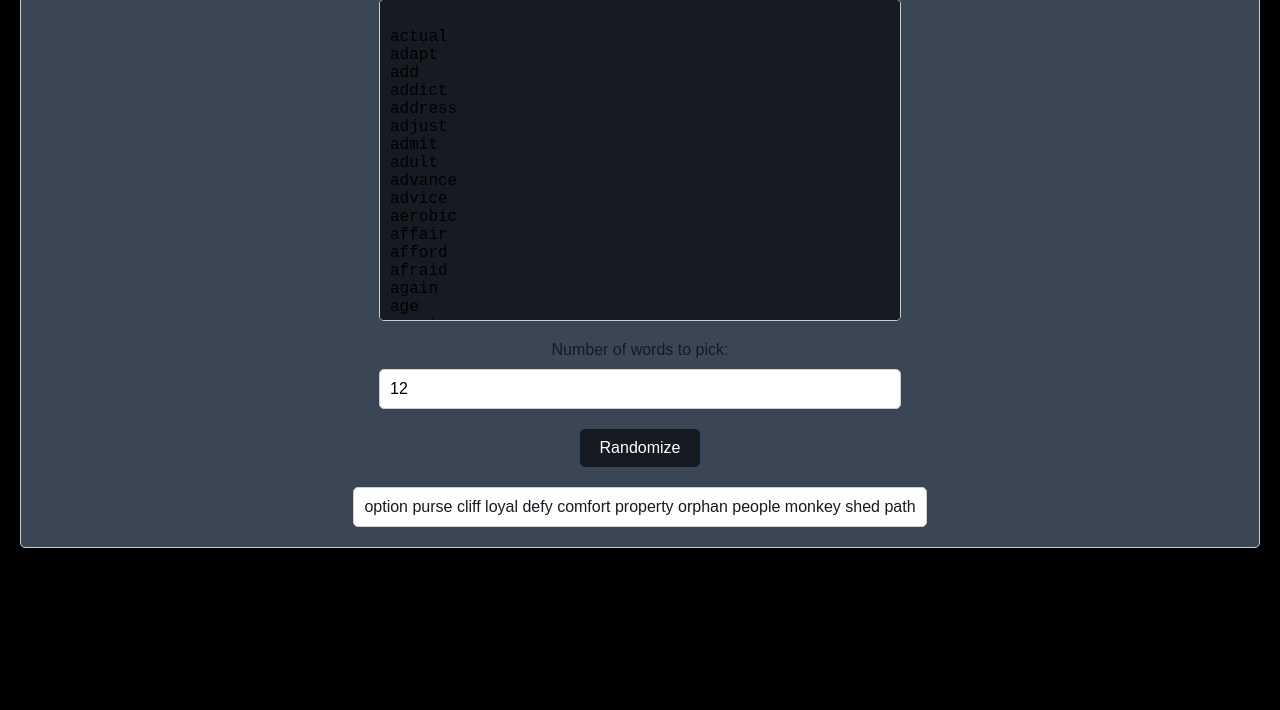
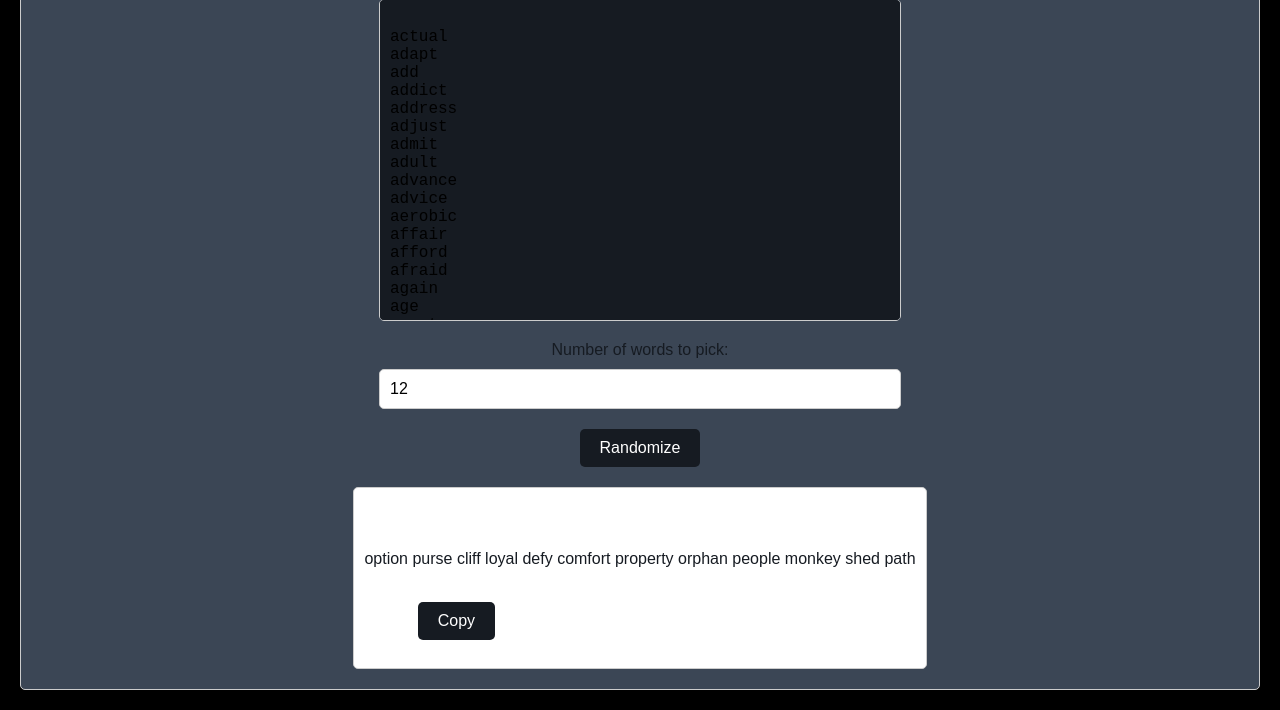
Before and after one commit to hasin404/rendomize-word, a plain HTML site: page index.html in a window 1280 px wide. Both pictures are taken after a click on the button "Randomize". Shown: the part 120-830 px from the top of the page. Before the commit the page ends 800 px from the top, so only its background shows below. Drawn offline with Linux system fonts and the light colour scheme.

Commit message:
final commit

```diff
--- a/index.html
+++ b/index.html
@@ -2131,32 +2131,45 @@ zero
 zone
 zoo
 </textarea>
+
         <label for="numberOfWords">Number of words to pick:</label>
         <input type="number" id="numberOfWords" value="12" min="12">
         <button id="randomize">Randomize</button>
-        <div class="result" id="result"></div>
+        <div class="result" id="result">
+            <p id="randomizedWords"></p>
+            <button id="copyBtn">Copy</button>
+        </div>
     </div>
+
     <script>
         const randomizeButton = document.getElementById('randomize');
         const listTextarea = document.getElementById('list');
         const numberOfWordsInput = document.getElementById('numberOfWords');
-        const resultDiv = document.getElementById('result');
-
+        const randomizedWords = document.getElementById('randomizedWords');
+        const copyBtn = document.getElementById('copyBtn');
 
         randomizeButton.addEventListener('click', () => {
             const list = listTextarea.value.split('\n').filter(item => item.trim() !== '');
             const numberOfWords = parseInt(numberOfWordsInput.value, 10);
             const randomizedList = randomizeList(list, numberOfWords);
-            resultDiv.textContent = randomizedList;
+            randomizedWords.textContent = randomizedList;
         });
 
+        copyBtn.addEventListener('click', () => {
+            navigator.clipboard.writeText(randomizedWords.textContent)
+                .then(() => {
+                    console.log('Text copied to clipboard');
+                })
+                .catch((error) => {
+                    console.error('Failed to copy text: ', error);
+                });
+        });
 
         function randomizeList(list, numberOfWords) {
-    const shuffledList = shuffleArray(list);
-    const randomizedWords = shuffledList.slice(0, numberOfWords).join(' ');
-    return randomizedWords;
-}
-
+            const shuffledList = shuffleArray(list);
+            const randomizedWords = shuffledList.slice(0, numberOfWords).join(' ');
+            return randomizedWords;
+        }
 
         function shuffleArray(array) {
             for (let i = array.length - 1; i > 0; i--) {
```
